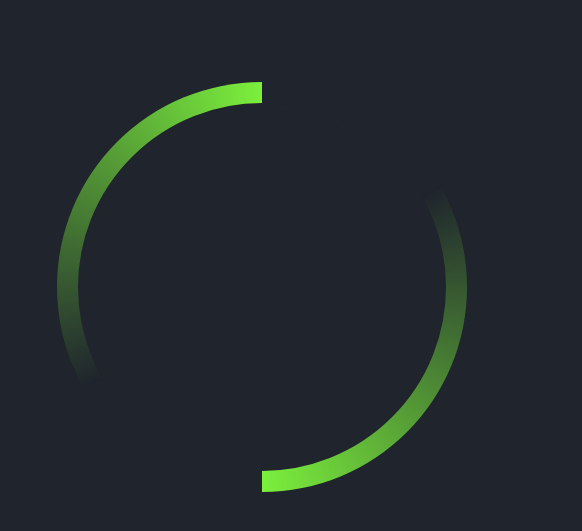
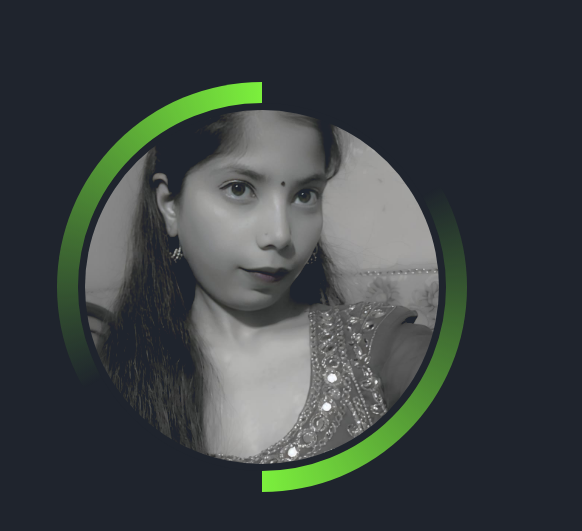
Before and after one commit to Pragya1613/portfolio, a plain HTML site: page index.html in a window 1280 px wide. Shown: the part 153-684 px from the top of the page, 698-1280 px from the left. Drawn offline with nearby package versions, Linux system fonts and the light colour scheme; the site is published under a folder, as on GitHub Pages, so addresses that start at the root find nothing.

Commit message:
Fixed image path for portfolio photo

```diff
--- a/index.html
+++ b/index.html
@@ -65,7 +65,7 @@
         <div class="home-img">
             <div class="img-box">
                 <div class="img-item">
-                    <img src="/home4.jpeg" alt="pragya photo">
+                    <img src="home4.jpeg" alt="pragya photo">
                 </div>
             </div>
         </div>
```
